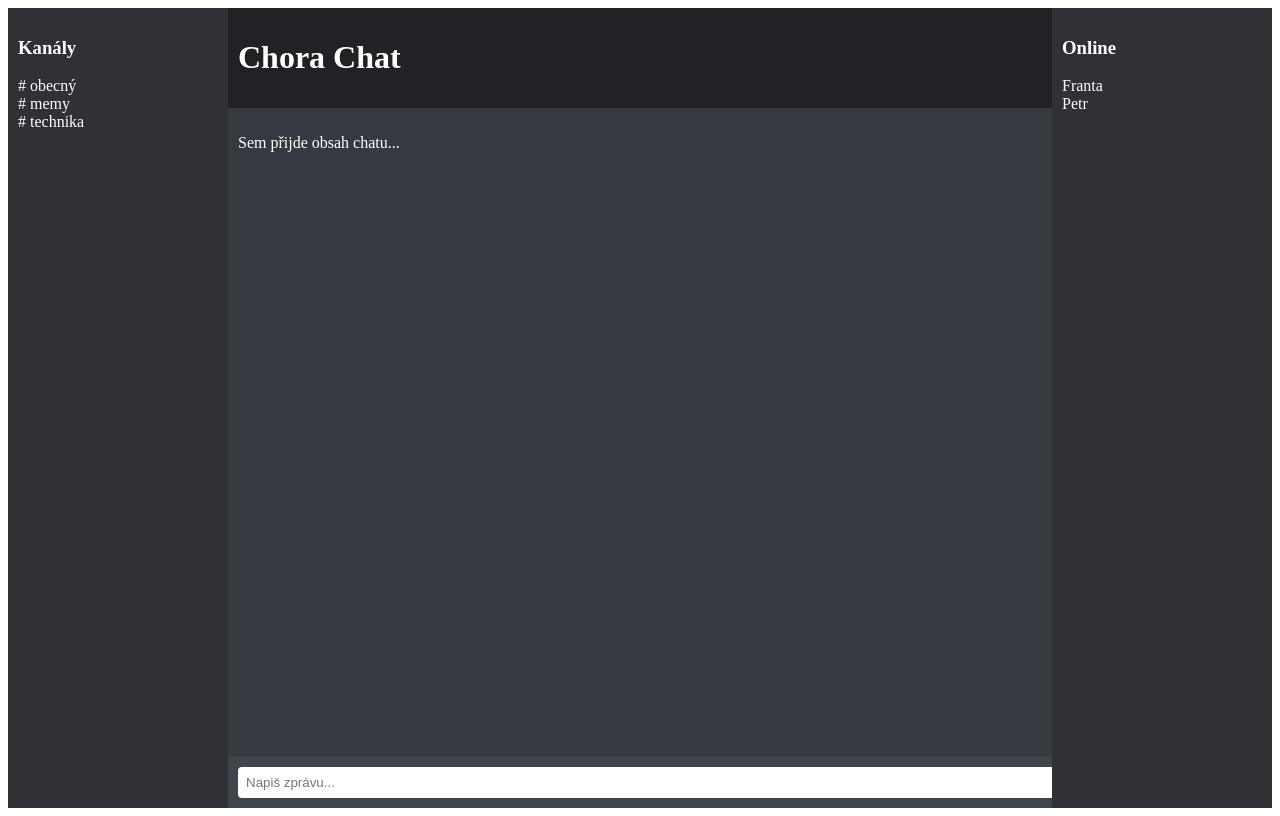
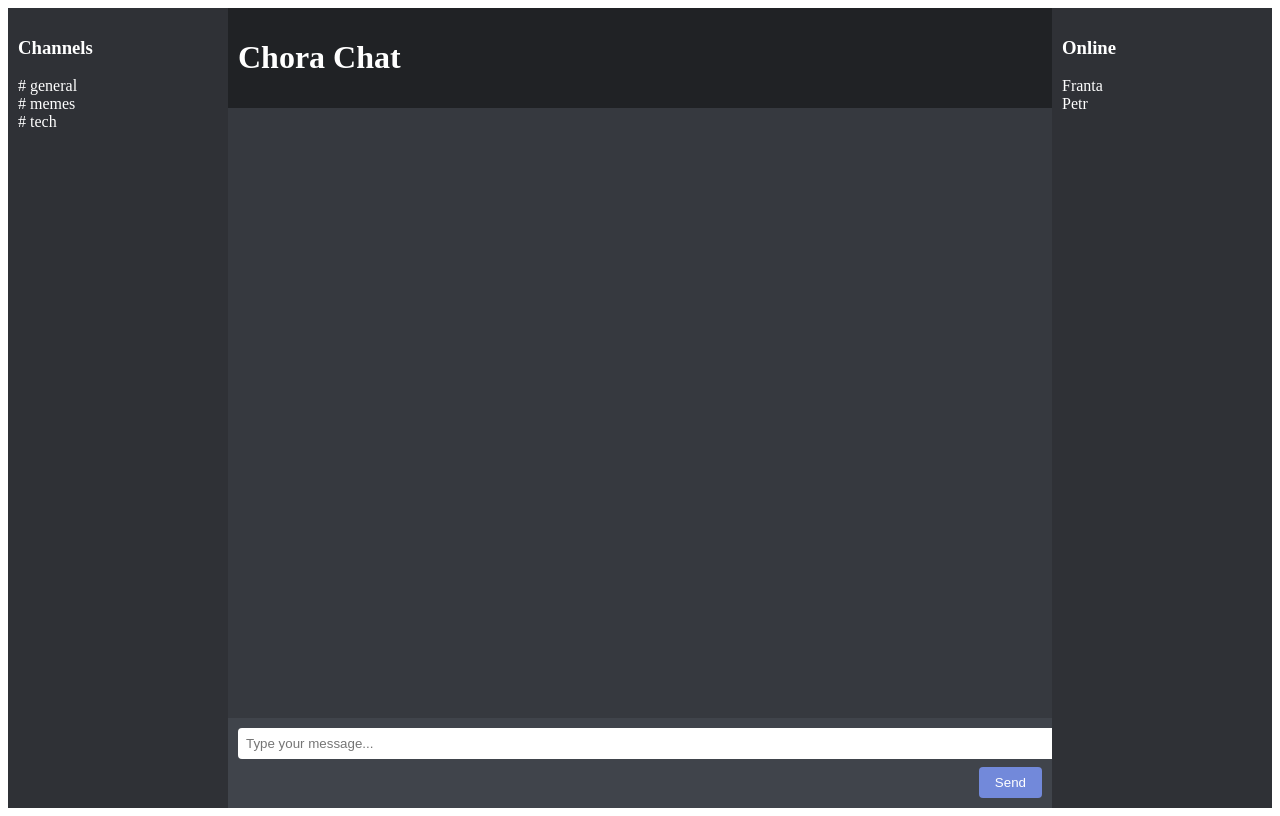
Before and after one commit to wsherman2001/chora-chat, a React (Vite) app: page / in a window 1280 px wide. Built offline with nearby package versions, Linux system fonts and the light colour scheme.

Commit message:
Update Layout.jsx

```diff
--- a/src/Layout.jsx
+++ b/src/Layout.jsx
@@ -1,10 +1,23 @@
 // src/Layout.jsx
-import React from "react";
+import React, { useState } from "react";
 
 const Layout = () => {
+  const [messages, setMessages] = useState([]);
+  const [inputValue, setInputValue] = useState("");
+
+  const handleSend = () => {
+    if (inputValue.trim() === "") return;
+    setMessages((prev) => [...prev, inputValue.trim()]);
+    setInputValue("");
+  };
+
+  const handleKeyPress = (e) => {
+    if (e.key === "Enter") handleSend();
+  };
+
   return (
     <div style={{ display: "flex", height: "100vh" }}>
-      {/* Levý panel: Kanály */}
+      {/* Left panel: Channels */}
       <aside
         style={{
           width: "200px",
@@ -13,15 +26,15 @@ const Layout = () => {
           padding: "10px",
         }}
       >
-        <h3>Kanály</h3>
+        <h3>Channels</h3>
         <ul style={{ listStyleType: "none", padding: 0 }}>
-          <li># obecný</li>
-          <li># memy</li>
-          <li># technika</li>
+          <li># general</li>
+          <li># memes</li>
+          <li># tech</li>
         </ul>
       </aside>
 
-      {/* Hlavní obsah: Chat */}
+      {/* Main content */}
       <main style={{ flexGrow: 1, display: "flex", flexDirection: "column" }}>
         <header
           style={{
@@ -33,6 +46,7 @@ const Layout = () => {
           <h1>Chora Chat</h1>
         </header>
 
+        {/* Chat messages */}
         <section
           style={{
             flexGrow: 1,
@@ -42,9 +56,14 @@ const Layout = () => {
             overflowY: "auto",
           }}
         >
-          <p>Sem přijde obsah chatu...</p>
+          {messages.map((msg, index) => (
+            <div key={index} style={{ marginBottom: "6px" }}>
+              <span style={{ color: "#00b0f4" }}>You:</span> {msg}
+            </div>
+          ))}
         </section>
 
+        {/* Message input */}
         <footer
           style={{
             padding: "10px",
@@ -53,7 +72,10 @@ const Layout = () => {
         >
           <input
             type="text"
-            placeholder="Napiš zprávu..."
+            placeholder="Type your message..."
+            value={inputValue}
+            onChange={(e) => setInputValue(e.target.value)}
+            onKeyDown={handleKeyPress}
             style={{
               width: "100%",
               padding: "8px",
@@ -62,10 +84,25 @@ const Layout = () => {
               outline: "none",
             }}
           />
+          <button
+            onClick={handleSend}
+            style={{
+              marginTop: "8px",
+              padding: "8px 16px",
+              backgroundColor: "#7289da",
+              color: "white",
+              border: "none",
+              borderRadius: "4px",
+              cursor: "pointer",
+              float: "right",
+            }}
+          >
+            Send
+          </button>
         </footer>
       </main>
 
-      {/* Pravý panel: Aktivní členové */}
+      {/* Right panel: Online users */}
       <aside
         style={{
           width: "200px",
```
